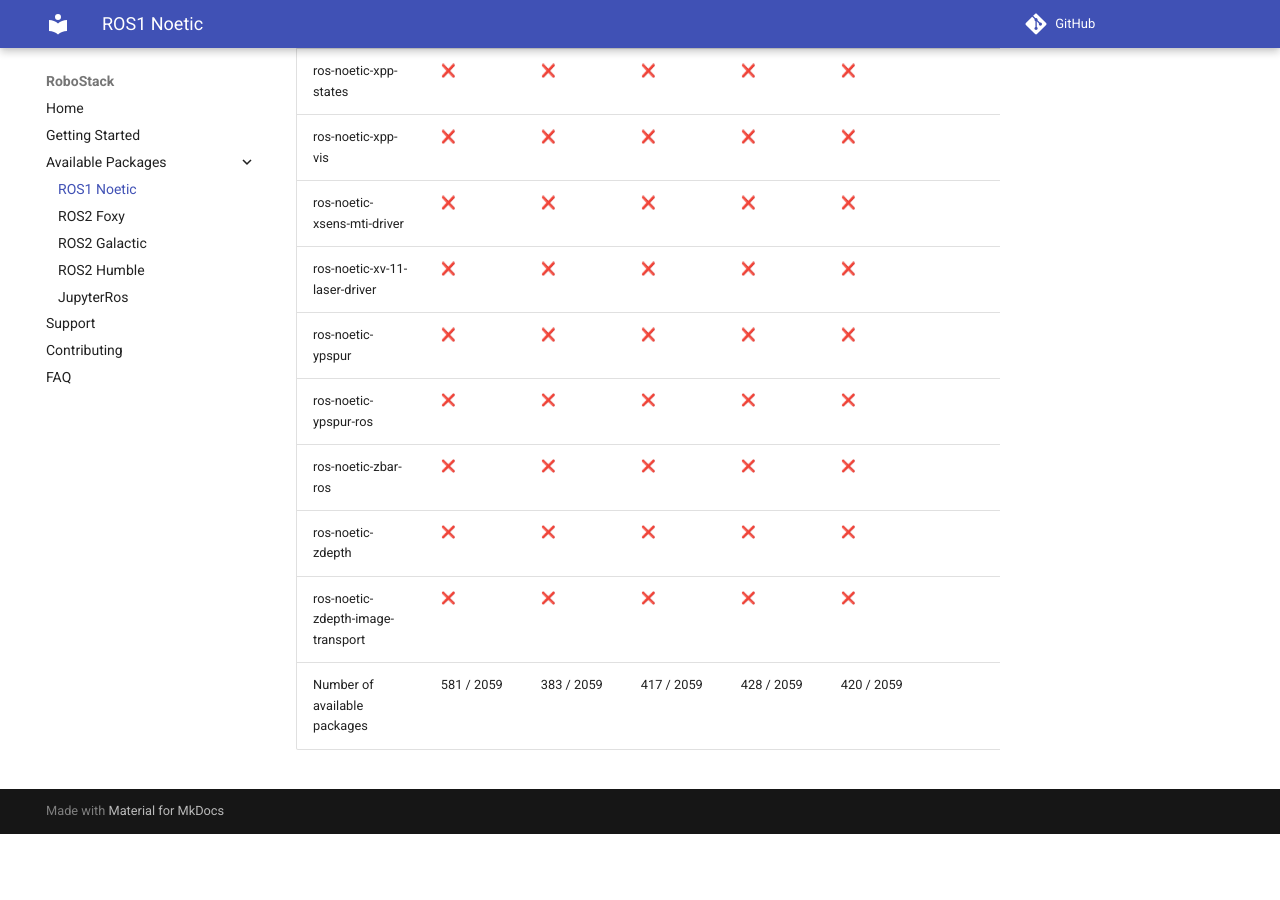
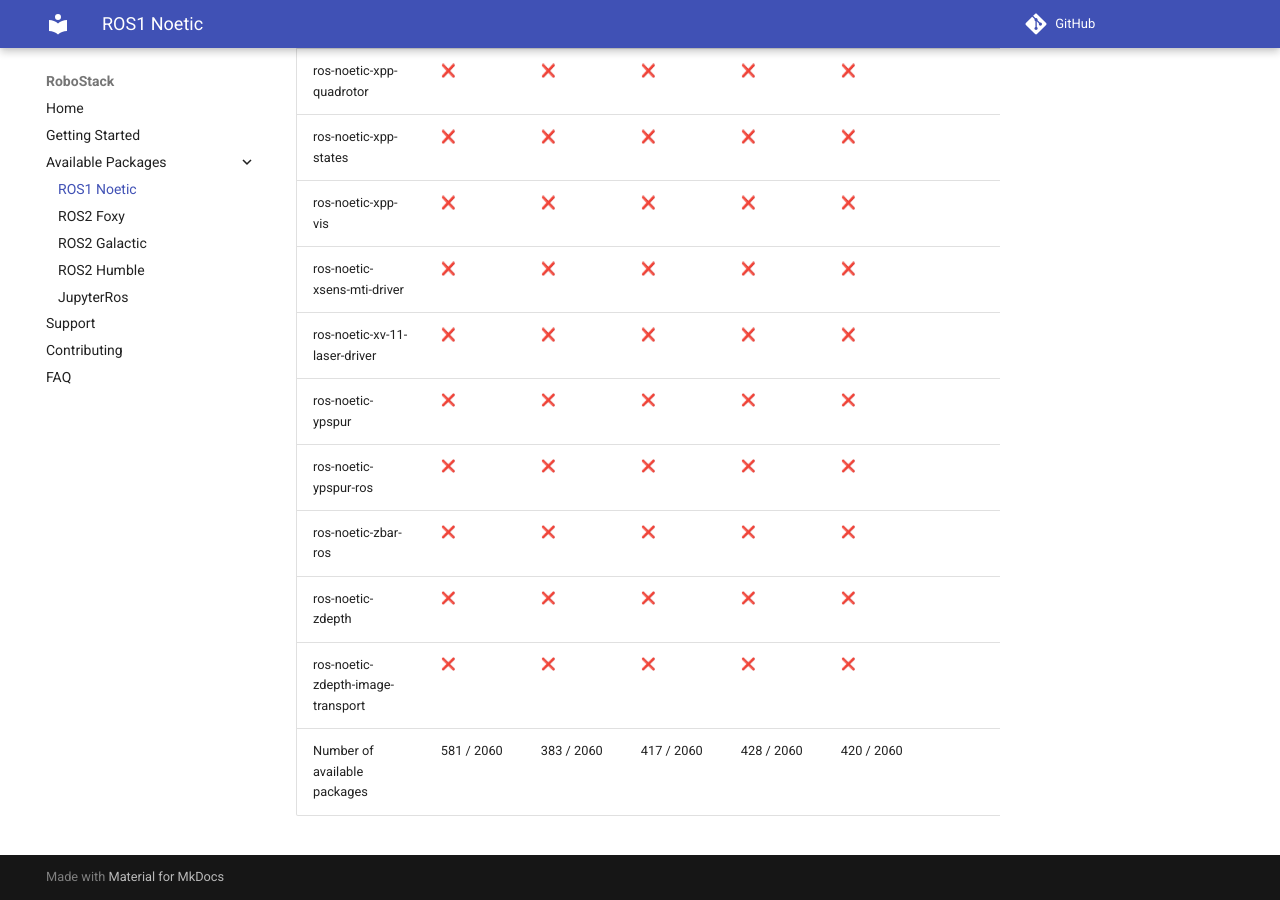
Before and after one commit to RoboStack/robostack.github.io, an MkDocs documentation site: the page built from docs/noetic.md, in a window 1280 px wide and 900 px high, scrolled down 148509 px. Built offline with MkDocs 1.6.1 and Material for MkDocs 9.7.7, drawn with Linux system fonts in a browser that asks for light colours; emoji names are drawn with the system emoji font; comment, search, counter and statistics services are not loaded; before the commit the page ends 149343 px from its top, so only the background shows below that; some of the changed text lies outside the part shown.

Commit message:
Update tables

```diff
--- a/docs/noetic.md
+++ b/docs/noetic.md
@@ -2059,4 +2060,4 @@
 | ros-noetic-zbar-ros | :x: { data-sort='0' } | :x: { data-sort='0' } | :x: { data-sort='0' } | :x: { data-sort='0' } | :x: { data-sort='0' } |   |
 | ros-noetic-zdepth | :x: { data-sort='0' } | :x: { data-sort='0' } | :x: { data-sort='0' } | :x: { data-sort='0' } | :x: { data-sort='0' } |   |
 | ros-noetic-zdepth-image-transport | :x: { data-sort='0' } | :x: { data-sort='0' } | :x: { data-sort='0' } | :x: { data-sort='0' } | :x: { data-sort='0' } |   |
-| Number of available packages |  581 / 2059 | 383 / 2059 | 417 / 2059 | 428 / 2059 | 420 / 2059 |
+| Number of available packages |  581 / 2060 | 383 / 2060 | 417 / 2060 | 428 / 2060 | 420 / 2060 |
```
Also changed, not shown: other parts of docs/noetic.md (+1 -0 lines).
